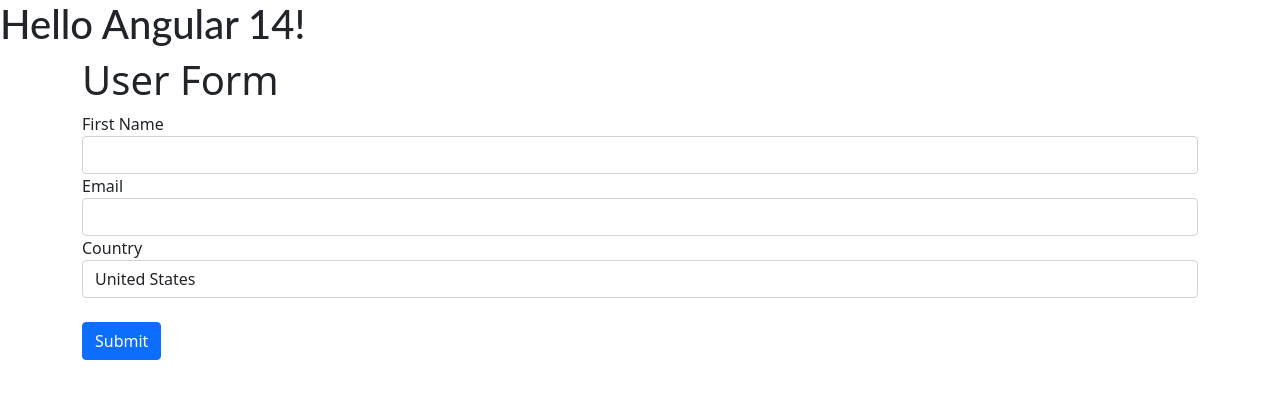
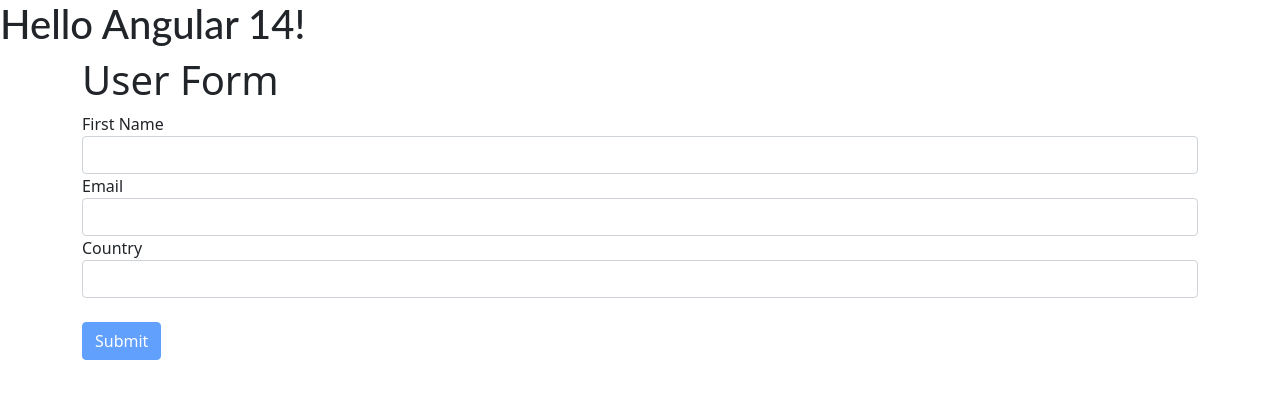
Before and after one commit to desh200/angular-ivy-t1dvpm, an Angular app: page / in a window 1280 px wide. Shown: the top 398 px of the page. Built offline with nearby package versions, Linux system fonts and the light colour scheme.

Commit message:
1 file modified

```diff
--- a/src/app/user-form.component.html
+++ b/src/app/user-form.component.html
@@ -39,11 +39,30 @@
     </div>
     <div class="form-group">
       <label for="Country">Country</label>
-      <select type="text" class="form-control" id="Country">
+      <select
+        type="text"
+        class="form-control"
+        id="Country"
+        #country="ngModel"
+        name="country"
+        [(ngModel)]="model.country"
+      >
         <option *ngFor="let c of countries" [value]="c">{{ c }}</option>
       </select>
     </div>
     <br />
-    <button type="submit" class="btn btn-primary">Submit</button>
+    <button
+      type="submit"
+      class="btn btn-primary"
+      [disabled]="!userForm.form.valid"
+    >
+      Submit
+    </button>
   </form>
 </div>
+
+<div [hidden]="!submitted">
+  You submitted the following: First Name: {{ model.firstName }}<br />
+  Email:{{ model.email }}<br />
+  Country: {{ model.country }}
+</div>
```
